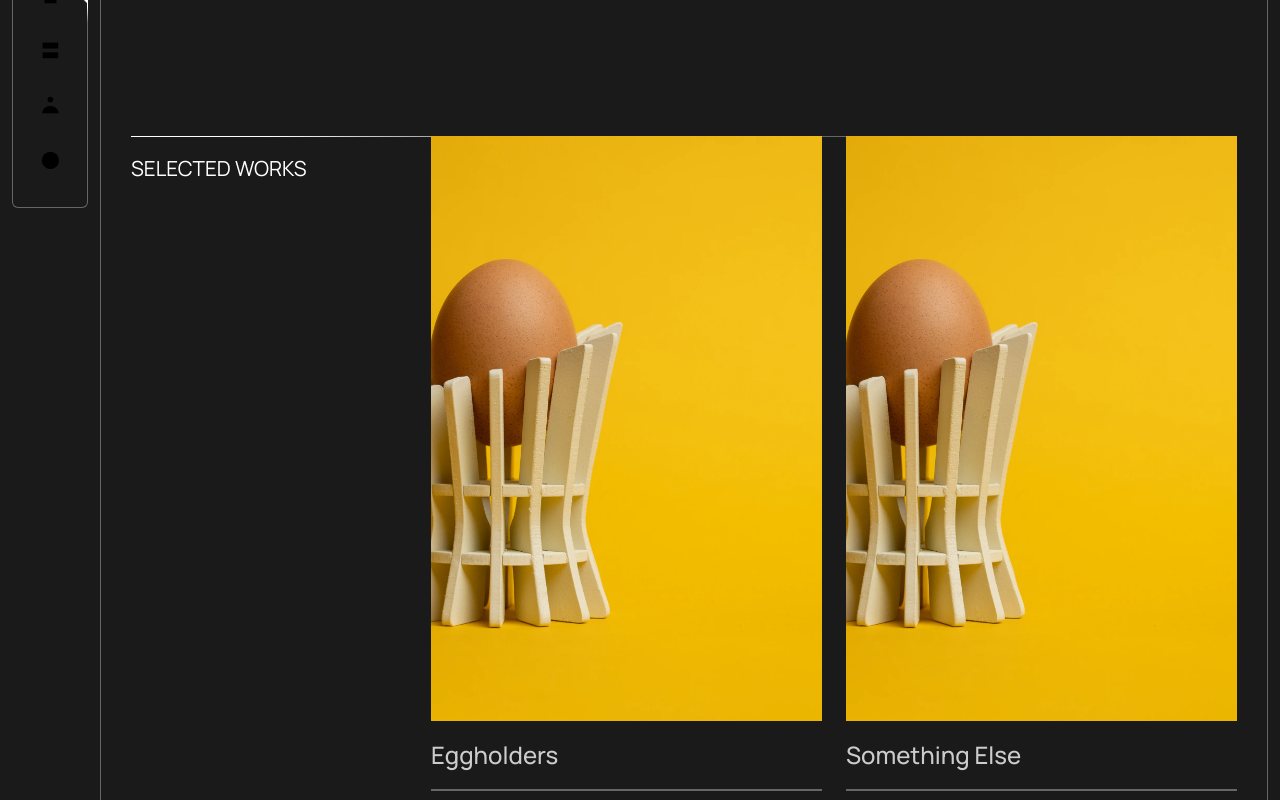
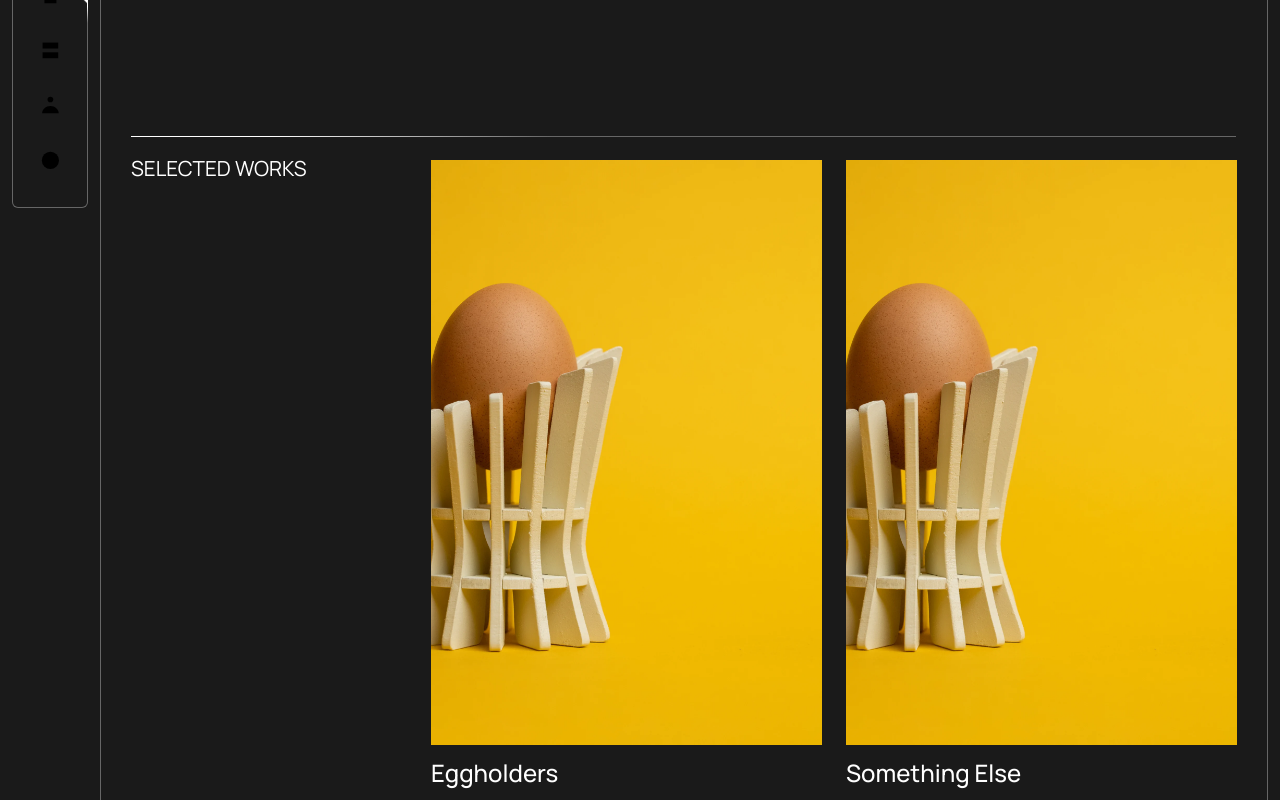
Before and after one commit to richardfxr/richardfxr, a React (Vite) app: page / in a window 1280 px wide. Shown: the part 580-1380 px from the top of the page. Built offline with nearby package versions, Linux system fonts and the light colour scheme; a web font is replaced by a local one.

Commit message:
💄CSS: added .twoCol.cards stylng

```diff
--- a/src/pages/Home.jsx
+++ b/src/pages/Home.jsx
@@ -23,7 +23,7 @@ export default function Home() {
             </Section>
 
             <Section heading="Selected Works" id="works">
-                <ul className='twoCol'>
+                <ul className='twoCol cards'>
                     {projects.map((project) => (
                         <li key={project.path}><ProjectCard {...project} /></li>
                     ))}
--- a/src/sass/_global.scss
+++ b/src/sass/_global.scss
@@ -54,6 +54,10 @@ svg {
    grid-template-columns: 1fr 1fr;
    align-items: start;
    gap: var(--pad-xl);
+
+   &.cards {
+      padding: calc(var(--pad-sm) + var(--padRem-sm)) 0;
+   }
 }
 
 ul, ol {
@@ -124,6 +128,13 @@ h2 {
    text-transform: uppercase;
 }
 
+h3 {
+   color: var(--clr-1000);
+   font-size: var(--font-md);
+   font-weight: 400;
+   line-height: 1em;
+}
+
 p {
    color: var(--clr-600);
    font-size: var(--font-md);
```
